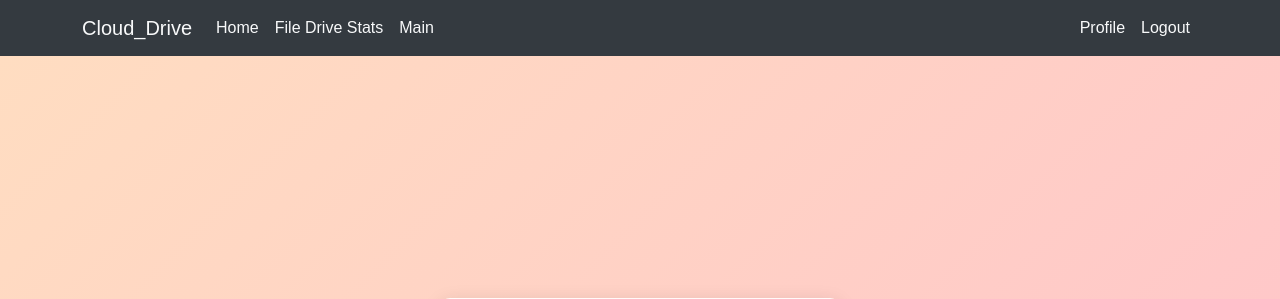
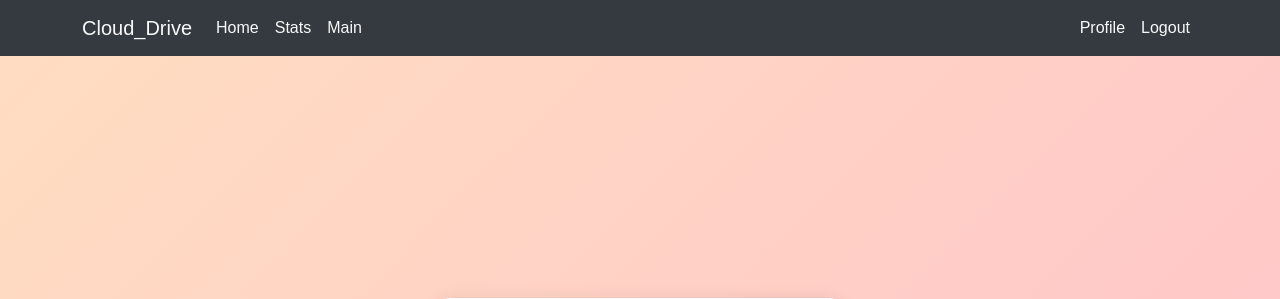
Before and after one commit to spencerbbrian/portfolio, a Django app: page /accounts/create-folder/ in a window 1280 px wide. Shown: the top 299 px of the page. Run offline with Django 5.2, Linux system fonts and the light colour scheme; a user stored in the database is signed in.

Commit message:
Shorten navigation link text for file drive statistics

```diff
--- a/Django/cloud_drive/accounts/templates/master.html
+++ b/Django/cloud_drive/accounts/templates/master.html
@@ -93,7 +93,7 @@
                         <a class="nav-link" href="{% url 'home' %}">Home</a>
                     </li>
                     <li class="nav-item">
-                        <a class="nav-link" href="{% url 'file_drive_stats' %}">File Drive Stats</a>
+                        <a class="nav-link" href="{% url 'file_drive_stats' %}">Stats</a>
                     </li>
                     <li class="nav-item">
                         <a class="nav-link" href="{% url 'main' %}">Main</a>
```
Also changed, not shown: Django/cloud_drive/db.sqlite3.
